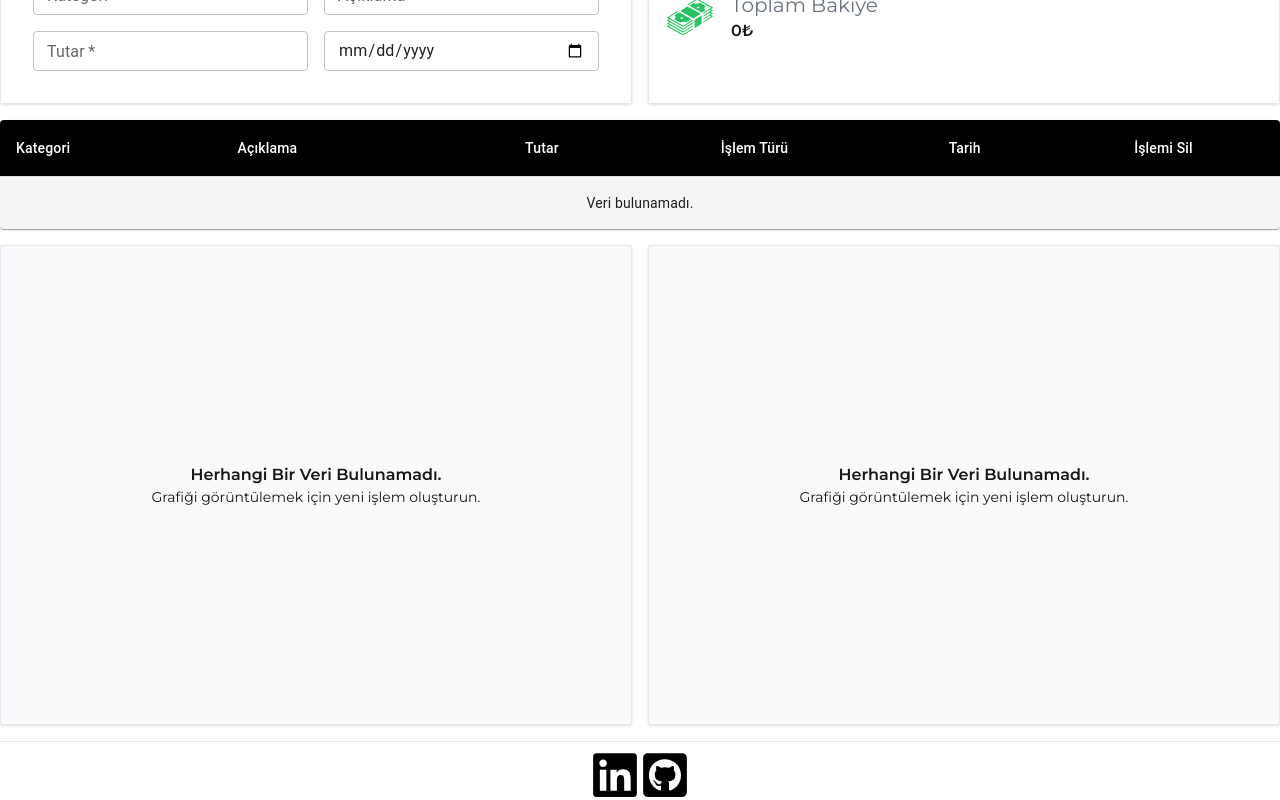
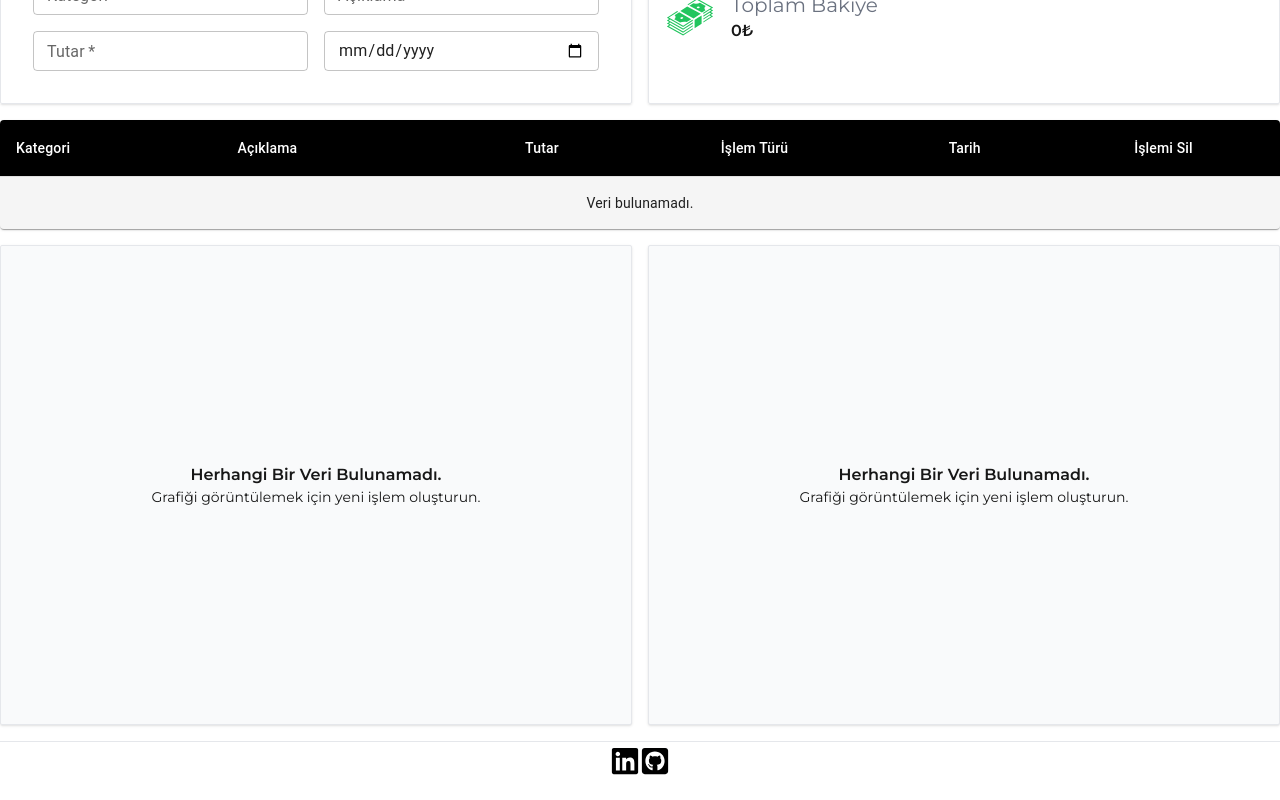
Before and after one commit to emirhancopoglu/walletManagement, a Next.js app: page / in a window 1280 px wide. Shown: the part 237-1037 px from the top of the page. After the commit the page ends 1013 px from the top, so only its background shows below. Built offline with nearby package versions, Linux system fonts and the light colour scheme; what @mui/material-nextjs would draw is missing.

Commit message:
footer css updated, imports updated

```diff
--- a/src/app/layout.jsx
+++ b/src/app/layout.jsx
@@ -1,7 +1,5 @@
+import { Montserrat } from "next/font/google";
 import "@/app/globals.css";
-import Footer from "@/components/footer/footer";
-import Header from "@/components/header/header";
-import { Montserrat } from "next/font/google";
 
 const MontserratFont = Montserrat({
   subsets: ["latin"],
--- a/src/components/footer/footer.jsx
+++ b/src/components/footer/footer.jsx
@@ -9,20 +9,20 @@ export default function Footer() {
   return (
     <>
       <footer
-        className={`flex flex-row justify-center items-center mt-4  ${
+        className={`flex flex-row justify-center container mx-auto items-center ${
           theme === "dark" ? "border-gray-600 border-t" : "border-t"
         }`}
       >
-        <div className="flex flex-row mt-2">
+        <div className="flex flex-row mt-1">
           <a href="https://www.linkedin.com/in/emirhancopoglu/" target="_blank">
             <FaLinkedin
-              size={50}
+              size={30}
               color={`${theme === "dark" ? "#F9F1F0" : "black"}`}
             />
           </a>
           <a href="https://github.com/emirhancopoglu" target="_blank">
             <FaGithubSquare
-              size={50}
+              size={30}
               color={`${theme === "dark" ? "#F9F1F0" : "black"}`}
             />
           </a>
--- a/src/components/stats/stats.jsx
+++ b/src/components/stats/stats.jsx
@@ -7,13 +7,8 @@ import { useThemeContext } from "@/context/theme/themeContext";
 import AnimatedNumber from "@/utils/number-counter/numberAnimation";
 
 export default function Stats() {
-  const {
-    formattedIncomeTotal,
-    formattedExpenseTotal,
-    formattedBalance,
-    incomeTotal,
-    amount,
-  } = useTransaction();
+  const { formattedIncomeTotal, formattedExpenseTotal, formattedBalance } =
+    useTransaction();
   const { theme } = useThemeContext();
 
   return (
--- a/src/components/transaction-table/transactionTable.jsx
+++ b/src/components/transaction-table/transactionTable.jsx
@@ -142,7 +142,7 @@ export default function TransactionTable() {
           </Table>
         </TableContainer>
       </div>
-      <div className="flex flex-row w-full container mx-auto gap-4 mb-4 max-md:flex-col max-xl:p-2">
+      <div className="flex flex-row w-full container mx-auto gap-4 xl:mb-4 max-md:flex-col max-xl:p-2">
         <Chart />
         <PieChart />
       </div>
--- a/src/utils/number-counter/numberAnimation.jsx
+++ b/src/utils/number-counter/numberAnimation.jsx
@@ -13,7 +13,6 @@ export default function AnimatedNumber({ value }) {
     stiffness: 75,
     damping: 15,
   });
-  console.log("1", formatted);
 
   let display = useTransform(
     spring,
```
